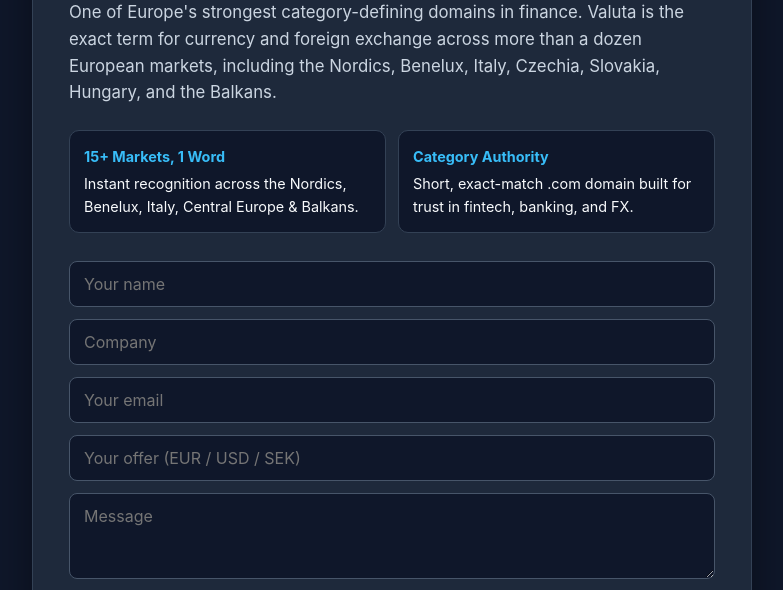
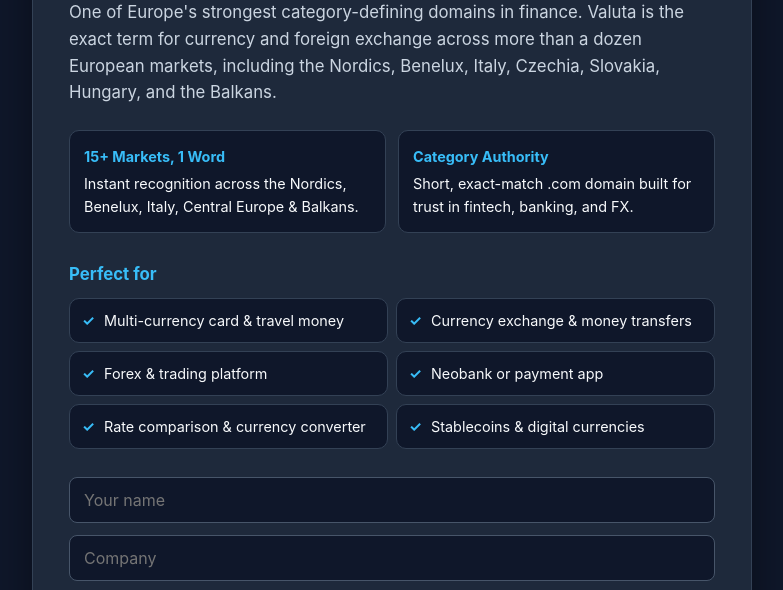
Before and after one commit to bennypeterandersen/Till-salu-For-sale, a plain HTML site: page index.html in a window 1280 px wide. Shown: the part 206-796 px from the top of the page, without its empty margins (248-1031 px from the left). Drawn offline with Linux system fonts and the light colour scheme.

Commit message:
Update index.html

```diff
--- a/index.html
+++ b/index.html
@@ -22,6 +22,11 @@
     input, textarea { width: 100%; padding: 12px 14px; border-radius: 8px; border: 1px solid #475569; background: #0f172a; color: #f8fafc; font-size: 1rem; font-family: inherit; }
     button { background: #38bdf8; color: #0f172a; border: none; padding: 14px; border-radius: 8px; font-size: 1rem; font-weight: 700; cursor: pointer; margin-top: 4px; }
     button:hover { background: #0284c7; color: #ffffff; }
+    .ideas { margin-bottom: 28px; }
+    .ideas h2 { font-size: 1.05rem; color: #38bdf8; margin-bottom: 10px; }
+    .ideas ul { list-style: none; display: grid; grid-template-columns: repeat(auto-fit, minmax(220px, 1fr)); gap: 8px; }
+    .ideas li { background: #0f172a; border: 1px solid #334155; border-radius: 10px; padding: 10px 12px 10px 34px; font-size: 0.9rem; position: relative; }
+    .ideas li::before { content: "✓"; position: absolute; left: 12px; color: #38bdf8; font-weight: 700; }
     .status { display: none; padding: 18px; border-radius: 10px; font-size: 1.05rem; text-align: center; }
     .status.ok { display: block; background: rgba(34,197,94,0.12); border: 1px solid #22c55e; color: #bbf7d0; }
     .status.err { display: block; background: rgba(239,68,68,0.12); border: 1px solid #ef4444; color: #fecaca; margin-top: 12px; }
@@ -66,6 +71,11 @@
     </div>
   </div>
 
+  <div class="ideas">
+    <h2 id="t-ideas-head"></h2>
+    <ul id="t-ideas"></ul>
+  </div>
+
   <form id="offer-form" action="https://formsubmit.co/bp_andersen@hotmail.com" method="POST">
     <input type="hidden" name="_subject" value="Nytt bud på valuta.com">
     <input type="hidden" name="_captcha" value="false">
@@ -95,6 +105,8 @@ var langData = {
     b2t: "Short, exact-match .com domain built for trust in fintech, banking, and FX.",
     name: "Your name",
     company: "Company",
+    ideasHead: "Perfect for",
+    ideas: ["Multi-currency card & travel money", "Currency exchange & money transfers", "Forex & trading platform", "Neobank or payment app", "Rate comparison & currency converter", "Stablecoins & digital currencies"],
     thanks: "Thank you! Your offer has been sent. Mr Andersen will get back to you soon.",
     error: "Something went wrong. Please try again.",
     email: "Your email",
@@ -113,6 +125,8 @@ var langData = {
     b2t: "Kort, exakt .com-domän som skapar omedelbart förtroende inom fintech och finans.",
     name: "Ditt namn",
     company: "Företag",
+    ideasHead: "Perfekt för",
+    ideas: ["Flervalutakort och resepengar", "Valutaväxling och penningöverföringar", "Forex- och handelsplattform", "Neobank eller betalapp", "Kursjämförelse och valutaomvandlare", "Stablecoins och digitala valutor"],
     thanks: "Tack! Ditt bud har skickats. Mr Andersen återkommer till dig snart.",
     error: "Något gick fel. Försök igen.",
     email: "Din e-postadress",
@@ -131,6 +145,8 @@ var langData = {
     b2t: "Kort, eksakt .com-domene som skaper umiddelbar tillit i finansbransjen.",
     name: "Ditt navn",
     company: "Firma",
+    ideasHead: "Perfekt for",
+    ideas: ["Flervalutakort og reisepenger", "Valutaveksling og pengeoverføringer", "Forex- og handelsplattform", "Neobank eller betalingsapp", "Kursammenligning og valutakalkulator", "Stablecoins og digitale valutaer"],
     thanks: "Takk! Budet ditt er sendt. Mr Andersen tar kontakt snart.",
     error: "Noe gikk galt. Prøv igjen.",
     email: "Din e-postadresse",
@@ -149,6 +165,8 @@ var langData = {
     b2t: "Kort, præcist .com-domæne der skaber øjeblikkelig tillid i finanssektoren.",
     name: "Dit navn",
     company: "Virksomhed",
+    ideasHead: "Perfekt til",
+    ideas: ["Flervalutakort og rejsepenge", "Valutaveksling og pengeoverførsler", "Forex- og handelsplatform", "Neobank eller betalingsapp", "Kursammenligning og valutaomregner", "Stablecoins og digitale valutaer"],
     thanks: "Tak! Dit bud er sendt. Mr Andersen vender snart tilbage til dig.",
     error: "Noget gik galt. Prøv igen.",
     email: "Din e-mailadresse",
@@ -167,6 +185,8 @@ var langData = {
     b2t: "Kort, exact .com-domein dat direct vertrouwen wekt in de financiële wereld.",
     name: "Uw naam",
     company: "Bedrijf",
+    ideasHead: "Perfect voor",
+    ideas: ["Multivaluta-kaart en reisgeld", "Valutawissel en geldtransfers", "Forex- en handelsplatform", "Neobank of betaalapp", "Koersvergelijking en valutaomrekenaar", "Stablecoins en digitale valuta"],
     thanks: "Bedankt! Uw bod is verzonden. Mr Andersen neemt binnenkort contact met u op.",
     error: "Er ging iets mis. Probeer het opnieuw.",
     email: "Uw e-mailadres",
@@ -185,6 +205,8 @@ var langData = {
     b2t: "Dominio .com breve ed esatto, ideale per ispirare fiducia nella finanza.",
     name: "Il tuo nome",
     company: "Azienda",
+    ideasHead: "Ideale per",
+    ideas: ["Carta multivaluta e denaro per viaggi", "Cambio valuta e trasferimenti di denaro", "Piattaforma forex e di trading", "Neobanca o app di pagamento", "Confronto cambi e convertitore di valuta", "Stablecoin e valute digitali"],
     thanks: "Grazie! La tua offerta è stata inviata. Mr Andersen ti risponderà a breve.",
     error: "Qualcosa è andato storto. Riprova.",
     email: "La tua email",
@@ -203,6 +225,8 @@ var langData = {
     b2t: "Kurze, exakte .com-Domain für höchstes Vertrauen im Finanz- und FX-Sektor.",
     name: "Ihr Name",
     company: "Unternehmen",
+    ideasHead: "Ideal für",
+    ideas: ["Multiwährungskarte und Reisegeld", "Geldwechsel und Auslandsüberweisungen", "Forex- und Handelsplattform", "Neobank oder Zahlungs-App", "Kursvergleich und Währungsrechner", "Stablecoins und digitale Währungen"],
     thanks: "Vielen Dank! Ihr Gebot wurde gesendet. Mr Andersen meldet sich in Kürze bei Ihnen.",
     error: "Etwas ist schiefgelaufen. Bitte versuchen Sie es erneut.",
     email: "Ihre E-Mail-Adresse",
@@ -221,6 +245,8 @@ var langData = {
     b2t: "Krátká a přesná .com doména, která budí okamžitou důvěru ve světě financí.",
     name: "Vaše jméno",
     company: "Společnost",
+    ideasHead: "Ideální pro",
+    ideas: ["Vícemenová karta a cestovní peníze", "Směnárna a převody peněz", "Forexová a obchodní platforma", "Neobanka nebo platební aplikace", "Srovnání kurzů a převodník měn", "Stablecoiny a digitální měny"],
     thanks: "Děkujeme! Vaše nabídka byla odeslána. Mr Andersen se vám brzy ozve.",
     error: "Něco se pokazilo. Zkuste to prosím znovu.",
     email: "Váš e-mail",
@@ -239,6 +265,8 @@ var langData = {
     b2t: "Krátka a presná .com doména, ktorá budí okamžitú dôveru vo svete financií.",
     name: "Vaše meno",
     company: "Spoločnosť",
+    ideasHead: "Ideálne pre",
+    ideas: ["Viacmenová karta a cestovné peniaze", "Zmenáreň a prevody peňazí", "Forexová a obchodná platforma", "Neobanka alebo platobná aplikácia", "Porovnanie kurzov a prevodník mien", "Stablecoiny a digitálne meny"],
     thanks: "Ďakujeme! Vaša ponuka bola odoslaná. Mr Andersen sa vám čoskoro ozve.",
     error: "Niečo sa pokazilo. Skúste to prosím znova.",
     email: "Váš e-mail",
@@ -257,6 +285,8 @@ var langData = {
     b2t: "Rövid, pontos .com domain, amely azonnali bizalmat épít a pénzügyi szektorban.",
     name: "Az Ön neve",
     company: "Cég",
+    ideasHead: "Ideális választás",
+    ideas: ["Többdevizás kártya és utazási pénz", "Pénzváltás és pénzátutalás", "Forex- és kereskedési platform", "Neobank vagy fizetési alkalmazás", "Árfolyam-összehasonlító és valutaváltó", "Stablecoinok és digitális valuták"],
     thanks: "Köszönjük! Ajánlatát elküldtük. Mr Andersen hamarosan felveszi Önnel a kapcsolatot.",
     error: "Hiba történt. Kérjük, próbálja újra.",
     email: "Az Ön e-mail címe",
@@ -275,6 +305,8 @@ var langData = {
     b2t: "Kratka i precizna .com domena koja ulijeva trenutno povjerenje u financijama.",
     name: "Vaše ime",
     company: "Tvrtka",
+    ideasHead: "Idealno za",
+    ideas: ["Viševalutna kartica i putni novac", "Mjenjačnica i prijenos novca", "Forex i trgovačka platforma", "Neobanka ili platna aplikacija", "Usporedba tečajeva i pretvarač valuta", "Stablecoini i digitalne valute"],
     thanks: "Hvala! Vaša ponuda je poslana. Mr Andersen će vam se uskoro javiti.",
     error: "Nešto je pošlo po zlu. Pokušajte ponovno.",
     email: "Vaš e-mail",
@@ -313,6 +345,14 @@ function updatePageLanguage(code) {
   document.getElementById("t-btn").textContent = d.btn;
   document.getElementById("t-seller").textContent = d.seller;
   document.title = "valuta.com – " + d.badge;
+  document.getElementById("t-ideas-head").textContent = d.ideasHead;
+  var ul = document.getElementById("t-ideas");
+  ul.innerHTML = "";
+  d.ideas.forEach(function (txt) {
+    var li = document.createElement("li");
+    li.textContent = txt;
+    ul.appendChild(li);
+  });
   currentLang = lang;
   renderStatus();
 }
```
